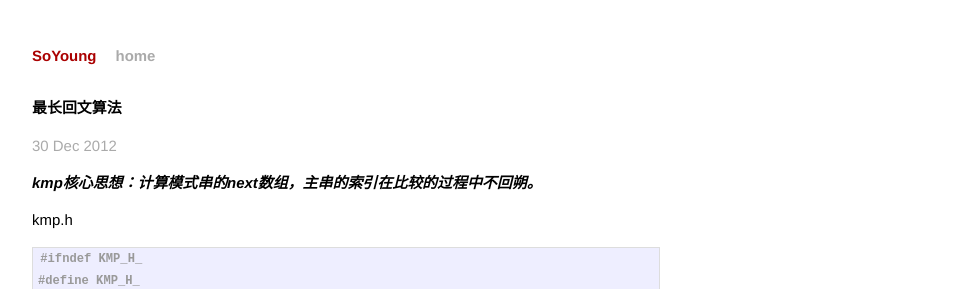
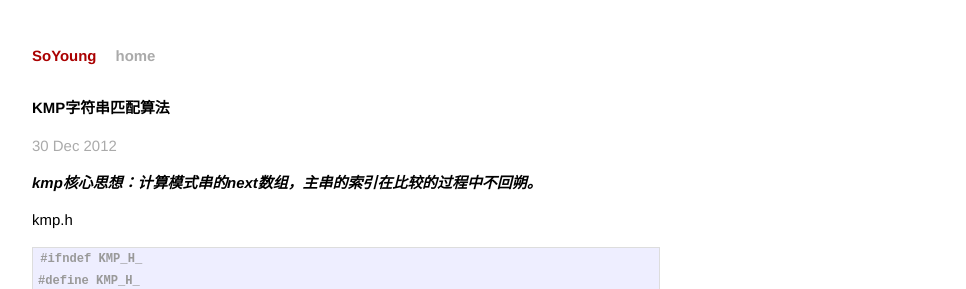
Before and after one commit to shaolianbo/shaolianbo.github.io, a Jekyll site: the page built from _posts/algorithm/2012-11-29-KMP字串匹配算法.markdown, in a window 1280 px wide. Shown: the top 289 px of the page, without its empty margins (294-1260 px from the left). Built offline with Jekyll 4.4.1, drawn with Linux system fonts in a browser that asks for light colours; Markdown is read by kramdown in place of the engine named in the settings; comment, search, counter and statistics services are not loaded.

Commit message:
channge a title

```diff
--- a/_posts/algorithm/2012-11-29-KMP字串匹配算法.markdown
+++ b/_posts/algorithm/2012-11-29-KMP字串匹配算法.markdown
@@ -1,6 +1,6 @@
 ---
 layout: post
-title:  "最长回文算法"
+title:  "KMP字符串匹配算法"
 date:   2012-12-30 15:36:55
 categories: algorithm
 ---
```
